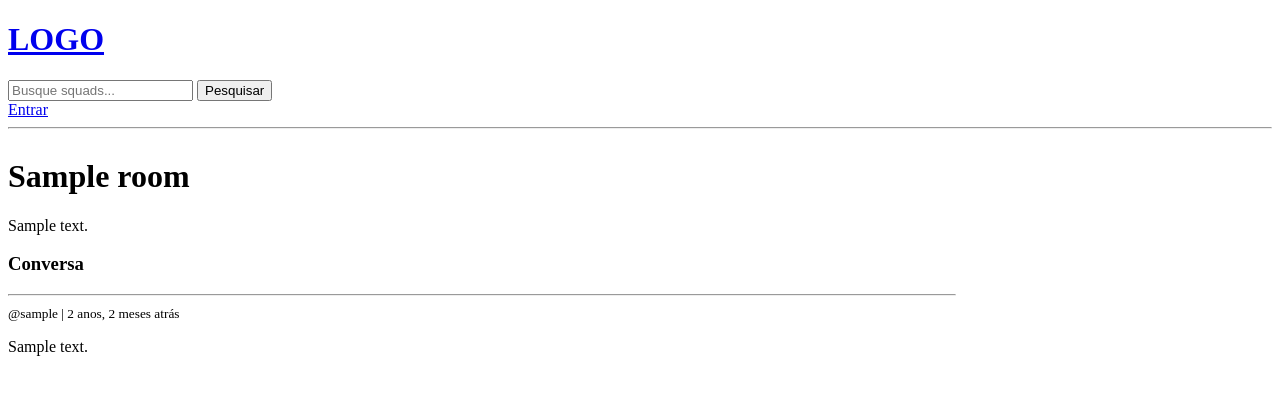
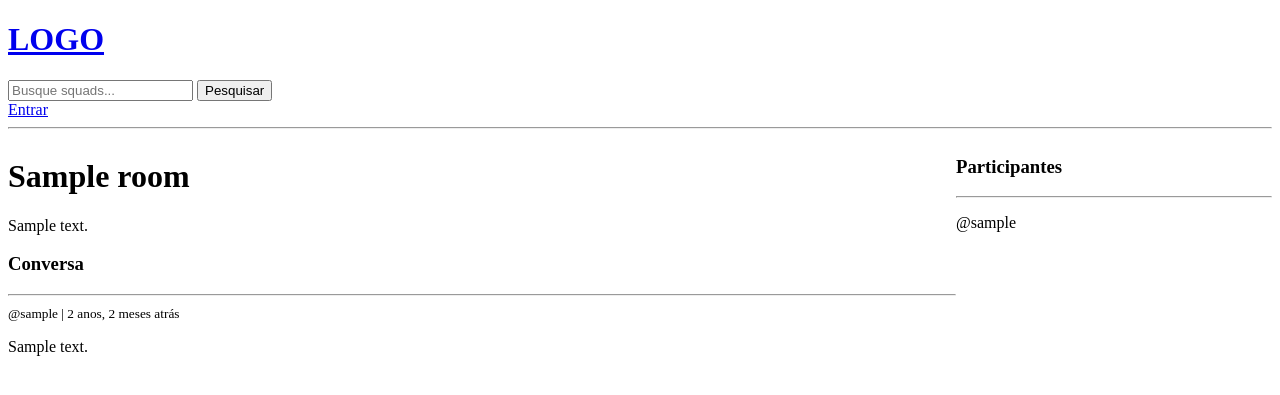
Before and after one commit to br-adriel/django-pencil-squad, a Django app: page /squads/1 in a window 1280 px wide. Shown: the top 395 px of the page. Run offline with Django 4.2, Linux system fonts and the light colour scheme; tables that the repository leaves empty hold one stand-in row (values such as "Sample post").

Commit message:
Implementa exibicao de participantes de um squad

```diff
--- a/base/templates/base/room.html
+++ b/base/templates/base/room.html
@@ -37,5 +37,13 @@
     </div>
     {% endif %}
   </div>
+
+  <div class="participants">
+    <h3>Participantes</h3>
+    <hr>
+    {% for user in participants %}
+      <p>@{{ user.username }}</p>
+    {% endfor %}
+  </div>
 </div>
 {% endblock %}
--- a/base/views.py
+++ b/base/views.py
@@ -80,6 +80,7 @@ def home(request):
 
 def room(request, pk):
     room = Room.objects.get(id=pk)
+    participants = room.participants.all()
 
     if request.method == 'POST':
         Message.objects.create(
@@ -87,10 +88,12 @@ def room(request, pk):
             room=room,
             body=request.POST.get('comment')
         )
+        room.participants.add(request.user)
         return redirect('room', pk=room.id)
 
     messages = room.message_set.all().order_by('-created')
     context = {
+        'participants': participants,
         'room': room,
         'room_messages': messages
     }
```
